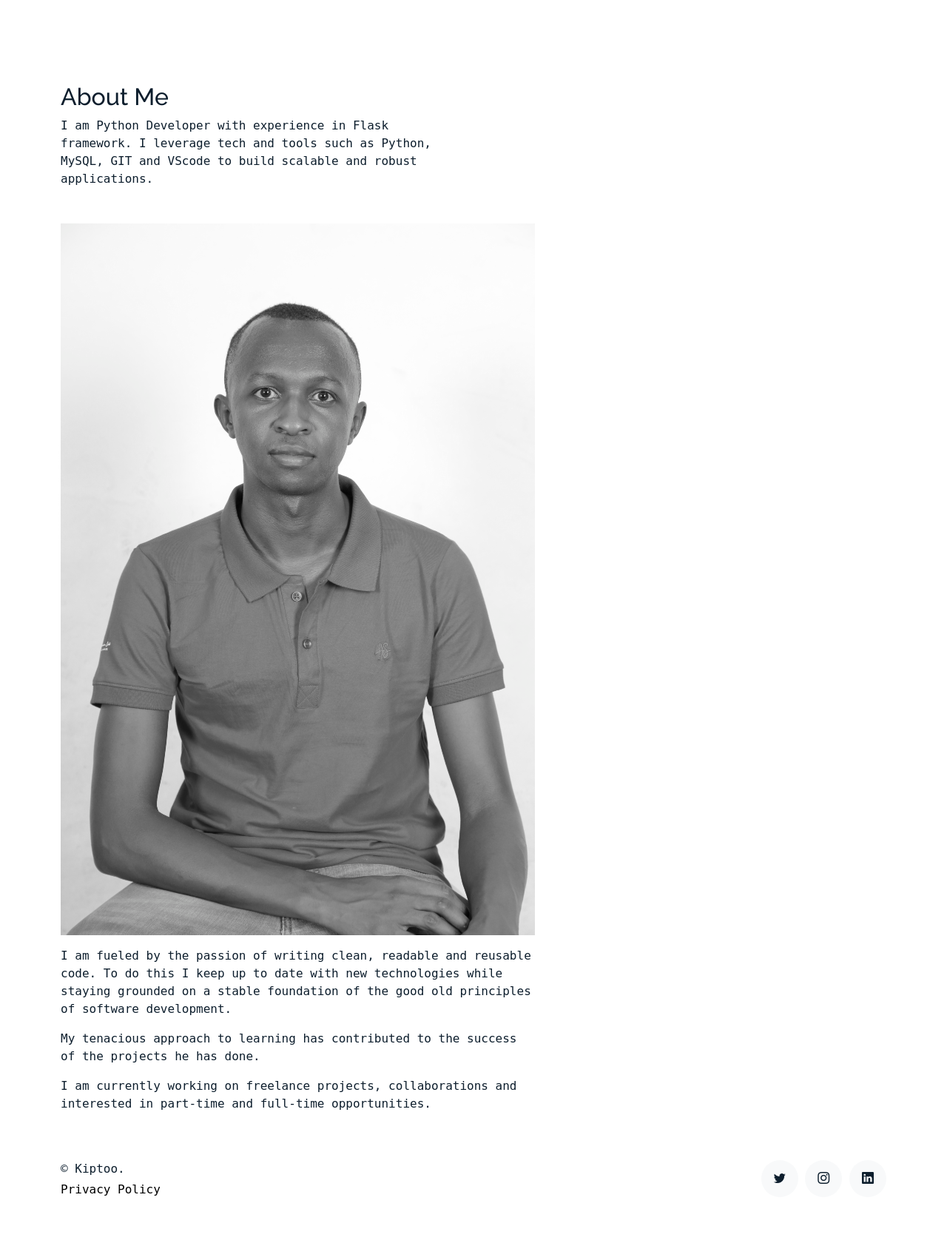
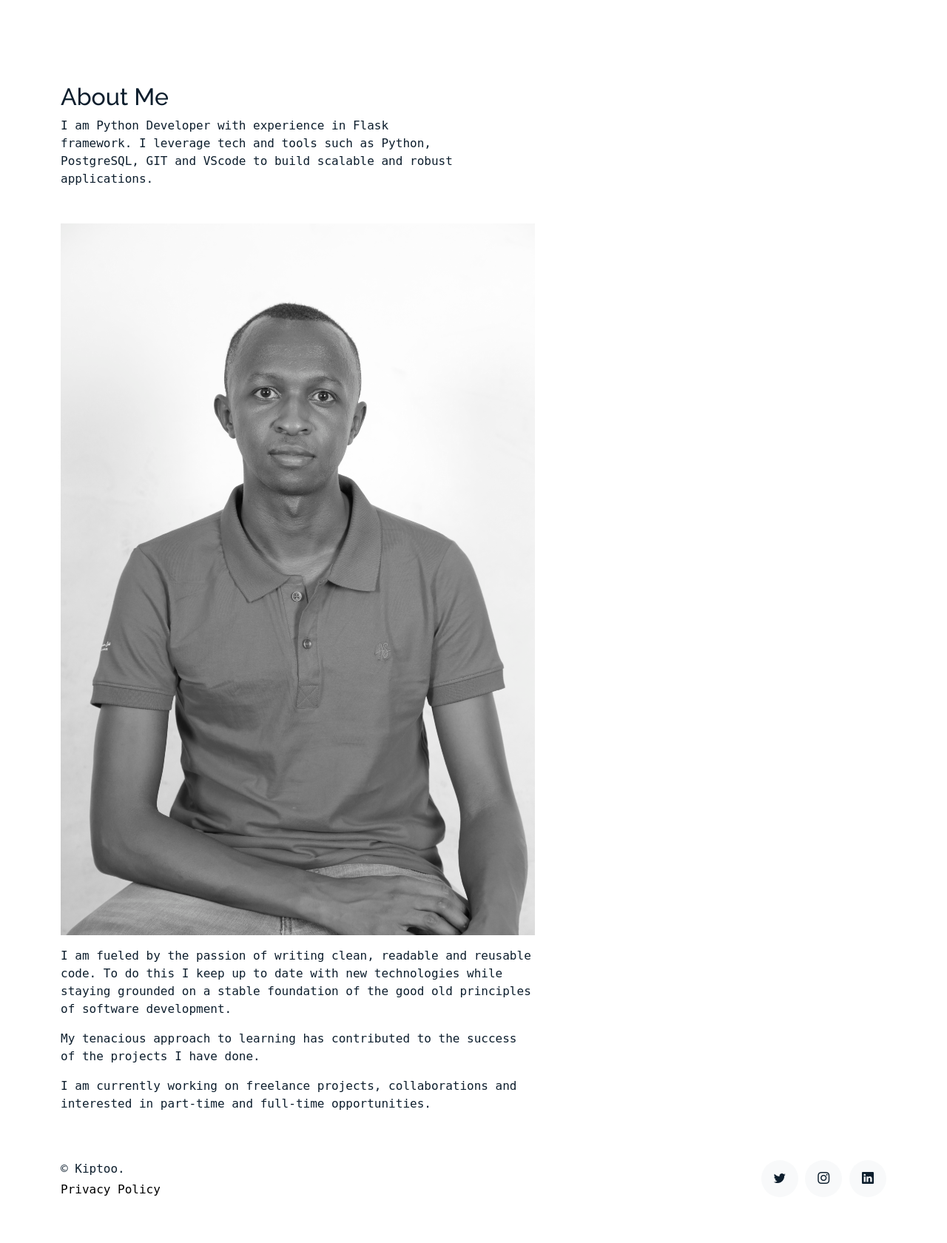
Before and after one commit to demuk/Kiptoo, a Flask app: page /about in a window 1280 px wide. Shown: the part 109-1789 px from the top of the page at 74% size. Run offline with Flask 2, Linux system fonts and the light colour scheme; some libraries are stand-ins or nearby versions; some web fonts are replaced.

Commit message:
editted a typo

```diff
--- a/templates/about.html
+++ b/templates/about.html
@@ -11,7 +11,7 @@
 
   <!-- Favicons -->
   <link href="{{url_for('static', filename='favicon.png' )}}" rel="icon">
-  <link href="static/img/apple-touch-icon.png" rel="apple-touch-icon">
+  <link href="{{url_for('static', filename='apple-touch-icon.png')}}" rel="apple-touch-icon">
 
   <!-- Google Fonts -->
   <link href="https://fonts.googleapis.com/css?family=https://fonts.googleapis.com/css?family=Inconsolata:400,500,600,700|Raleway:400,400i,500,500i,600,600i,700,700i" rel="stylesheet">
@@ -73,7 +73,7 @@
             <h2>About Me</h2>
             <p class="mb-0">
               I am Python Developer with experience in Flask framework.
-              I leverage tech and tools such as Python, MySQL, GIT and VScode to
+              I leverage tech and tools such as Python, PostgreSQL, GIT and VScode to
               build scalable and robust applications.
             </p>
           </div>
@@ -92,7 +92,7 @@
               a stable foundation of the good old principles of software development.
             </p>
             <p>
-              My tenacious approach to learning has contributed to the success of the projects he has done.
+              My tenacious approach to learning has contributed to the success of the projects I have done.
             </p>
             <p>
               I am currently working on freelance projects, collaborations and interested in part-time
```
